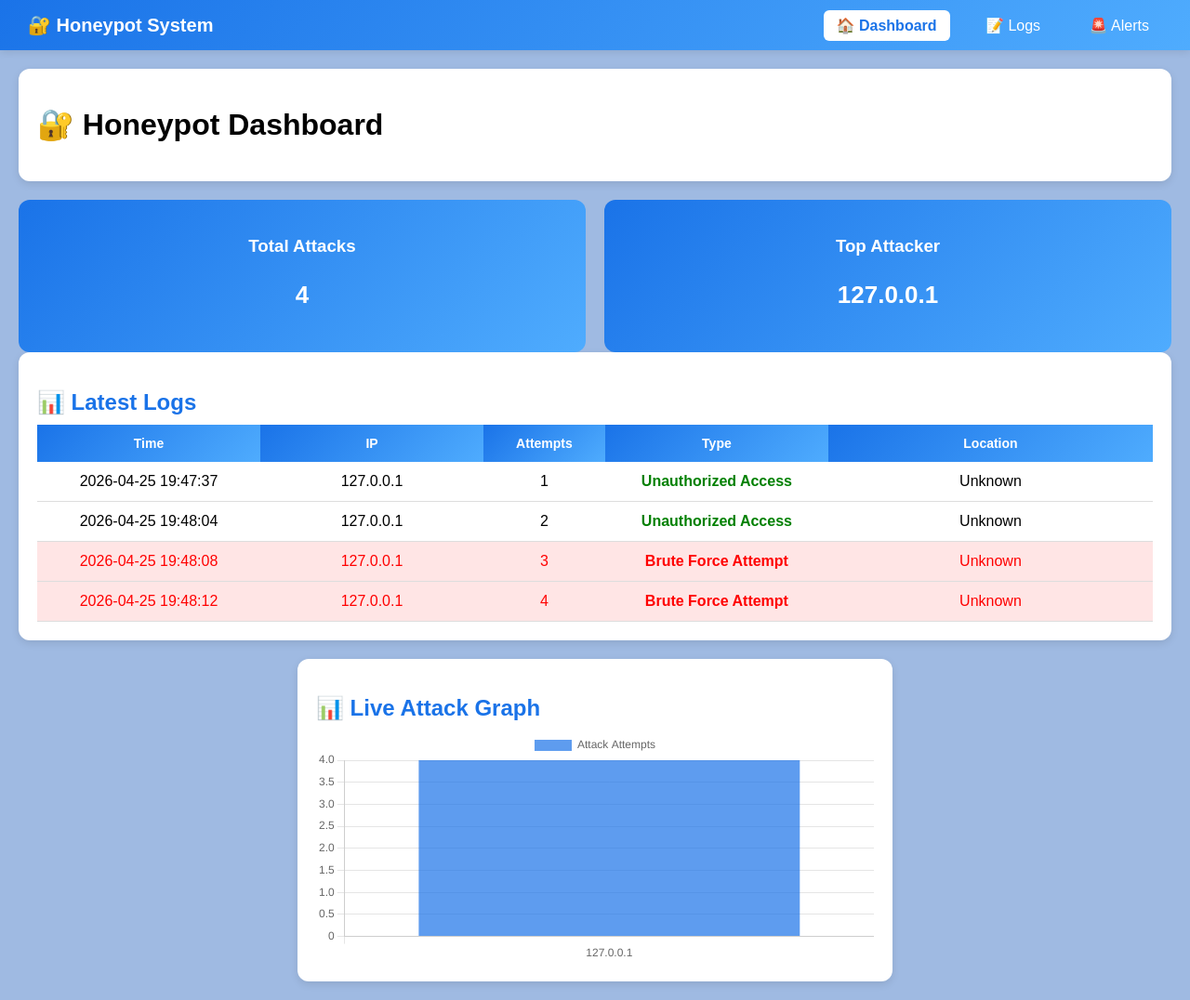
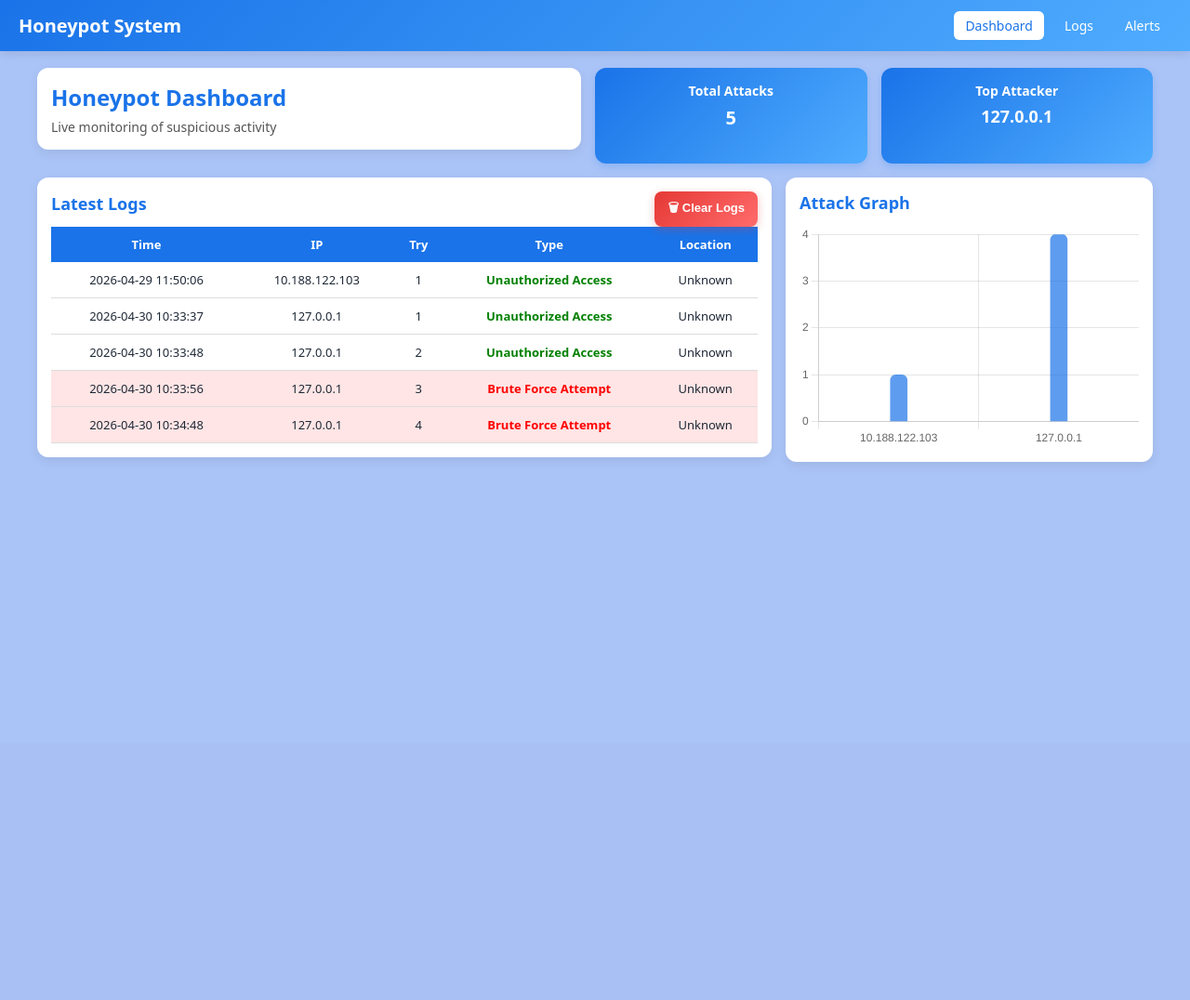
Before and after one commit to Syed2288/honeypot-project-ibm, a Flask app: page / in a window 1280 px wide. Shown: the whole page at 93% size. After the commit the page ends 497 px from the top, so only its background shows below. Run offline with Flask 3, Linux system fonts and the light colour scheme; data that the repository does not hold is empty.

Commit message:
updated project changes

```diff
--- a/static/style.css
+++ b/static/style.css
@@ -1,18 +1,20 @@
 body {
-    font-family: Arial;
-    background: #9fbae2;
+    font-family: system-ui, "Segoe UI Emoji", "Apple Color Emoji", "Noto Color Emoji", Arial, sans-serif;
+    background: hwb(220 65% 3% / 0.938);
     margin: 0;
+    padding: 0;
+    color: #1f2937;
 }
 
-/* ================= NAVBAR ================= */
+/* NAVBAR */
 .navbar {
     display: flex;
     justify-content: space-between;
     align-items: center;
     background: linear-gradient(135deg, #1a73e8, #4facfe);
-    padding: 15px 30px;
+    padding: 12px 20px;
     color: white;
-    box-shadow: 0px 2px 8px rgba(0,0,0,0.1);
+    box-shadow: 0 3px 10px rgba(0, 0, 0, 0.1);
 }
 
 .nav-left {
@@ -20,114 +22,151 @@ body {
     font-weight: bold;
 }
 
+.nav-right {
+    display: flex;
+    gap: 10px;
+    flex-wrap: wrap;
+}
+
 .nav-right a {
     color: white;
-    margin-left: 20px;
     text-decoration: none;
-    font-weight: 500;
-    padding: 8px 14px;
+    padding: 6px 12px;
     border-radius: 6px;
+    font-size: 14px;
+    display: flex;
+    align-items: center;
+    gap: 6px;
     transition: 0.3s;
 }
 
-/* Hover effect */
-.nav-right a:hover {
-    background: rgba(255,255,255,0.2);
-}
-
-/* Active page */
+.nav-right a:hover,
 .nav-right a.active {
     background: white;
     color: #1a73e8;
+}
+
+/* CONTAINER */
+.container {
+    max-width: 1200px;
+    margin: 18px auto;
+    padding: 0 15px 20px;
+}
+
+/* TOP SECTION */
+.top-section {
+    display: grid;
+    grid-template-columns: 2fr 1fr 1fr;
+    gap: 15px;
+    margin-bottom: 15px;
+}
+
+/* CARD */
+.card {
+    background: white;
+    padding: 15px;
+    border-radius: 12px;
+    box-shadow: 0 4px 12px rgba(0, 0, 0, 0.08);
+    margin-bottom: 15px;
+}
+
+/* TITLE CARD */
+.title-card h1,
+.title-card h2 {
+    margin: 0;
+    color: #1a73e8;
+}
+
+.title-card h1 {
+    font-size: 26px;
+}
+
+.title-card h2 {
+    font-size: 24px;
+}
+
+.title-card p {
+    margin: 6px 0 0;
+    font-size: 14px;
+    color: #555;
+}
+
+/* STATS */
+.stats {
+    display: flex;
+    gap: 15px;
+    margin-bottom: 15px;
+}
+
+.stat-box {
+    background: linear-gradient(135deg, #1a73e8, #4facfe);
+    color: white;
+    border-radius: 12px;
+    padding: 15px;
+    text-align: center;
+    box-shadow: 0 4px 10px rgba(26, 115, 232, 0.2);
+}
+
+.stat-box h3 {
+    margin: 0 0 6px;
+    font-size: 14px;
+}
+
+.stat-box p {
+    margin: 0;
+    font-size: 20px;
+    font-weight: bold;
+    color: white;
+    word-break: break-word;
+}
+
+/* GRID */
+.dashboard-grid {
+    display: grid;
+    grid-template-columns: 2fr 1fr;
+    gap: 15px;
+    align-items: start;
+}
+
+/* SECTION TITLE */
+.section-title {
+    margin: 0 0 12px;
+    color: #1a73e8;
+    font-size: 18px;
     font-weight: bold;
 }
 
-/* ================= CONTAINER ================= */
-.container {
-    padding: 20px;
+/* TABLE */
+.table-wrapper {
+    overflow-x: auto;
 }
 
-/* ================= CARDS ================= */
-.card {
-    background: white;
-    padding: 20px;
-    margin-bottom: 20px;
-    border-radius: 12px;
-    box-shadow: 0px 3px 8px rgba(0,0,0,0.1);
-}
-
-/* ================= STATS ================= */
-.stats {
-    display: flex;
-    gap: 20px;
-}
-
-.stat-box {
-    flex: 1;
-    background: linear-gradient(135deg, #1a73e8, #4facfe);
-    color: white;
-    padding: 20px;
-    border-radius: 12px;
-    text-align: center;
-    transition: 0.3s;
-}
-
-.stat-box:hover {
-    transform: translateY(-5px);
-}
-
-.stat-box p {
-    font-size: 26px;
-    font-weight: bold;
-}
-
-/* ================= SECTION TITLE ================= */
-.section-title {
-    display: flex;
-    align-items: center;
-    gap: 10px;
-    color: #1a73e8;
-    margin-bottom: 10px;
-}
-
-/* ================= TABLE ================= */
 table {
     width: 100%;
     border-collapse: collapse;
-    table-layout: fixed;
+    font-size: 13px;
     background: white;
 }
 
-/* COLUMN WIDTHS */
-th:nth-child(1), td:nth-child(1) { width: 20%; }
-th:nth-child(2), td:nth-child(2) { width: 20%; }
-th:nth-child(3), td:nth-child(3) { width: 10%; }
-th:nth-child(4), td:nth-child(4) { width: 20%; }
-th:nth-child(5), td:nth-child(5) { width: 30%; }
-
-/* HEADER */
 th {
-    background: linear-gradient(135deg, #1a73e8, #4facfe);
+    background: #1a73e8;
     color: white;
-    padding: 12px;
+    padding: 10px;
     text-align: center;
-    font-size: 14px;
 }
 
-/* DATA */
 td {
-    padding: 12px;
+    padding: 10px;
+    text-align: center;
     border-bottom: 1px solid #ddd;
-    text-align: center;
-    word-wrap: break-word;
+    word-break: break-word;
 }
 
-/* ROW HOVER */
-tr:hover {
-    background: #f1f7ff;
+tr:hover td {
+    background: #f4f8ff;
 }
 
-/* ================= STATUS COLORS ================= */
+/* STATUS */
 .safe {
     color: green;
     font-weight: bold;
@@ -138,11 +177,141 @@ tr:hover {
     font-weight: bold;
 }
 
-/* ALERT ROW */
-.danger {
-    background: #ffe5e5;
-    color: red;
+.danger td {
+    background: #ffe5e5 !important;
 }
+
+/* CHART */
+.chart-container {
+    position: relative;
+    width: 100%;
+    height: 240px;
+}
+
 #attackChart {
-    max-height: 250px;
+    width: 100% !important;
+    height: 100% !important;
 }
+
+/* RESPONSIVE */
+@media (max-width: 900px) {
+    .top-section {
+        grid-template-columns: 1fr;
+    }
+
+    .dashboard-grid {
+        grid-template-columns: 1fr;
+    }
+
+    .stats {
+        flex-direction: column;
+    }
+}
+
+@media (max-width: 768px) {
+    .navbar {
+        flex-direction: column;
+        align-items: flex-start;
+        gap: 10px;
+        padding: 14px 16px;
+    }
+
+    .nav-right {
+        width: 100%;
+        gap: 8px;
+    }
+
+    .nav-right a {
+        font-size: 13px;
+        padding: 6px 10px;
+    }
+
+    .container {
+        padding: 0 10px 15px;
+        margin: 14px auto;
+    }
+
+    .card {
+        padding: 12px;
+    }
+
+    .title-card h1 {
+        font-size: 22px;
+    }
+
+    .title-card h2 {
+        font-size: 20px;
+    }
+
+    .section-title {
+        font-size: 16px;
+    }
+
+    th,
+    td {
+        font-size: 12px;
+        padding: 8px;
+    }
+
+    .chart-container {
+        height: 220px;
+    }
+}
+/* ALERT HEADER */
+.alert-header {
+    display: flex;
+    justify-content: space-between;
+    align-items: center;
+    flex-wrap: wrap;
+}
+
+.alert-header h2 {
+    margin: 0;
+    color: #dc2626;
+}
+
+.alert-header p {
+    margin: 4px 0 0;
+    color: #555;
+    font-size: 14px;
+
+
+}
+
+/* ALERT COUNT BADGE */
+.alert-count {
+    background: #dc2626;
+    color: white;
+    padding: 8px 14px;
+    border-radius: 20px;
+    font-weight: bold;
+    font-size: 14px;
+    box-shadow: 0 3px 10px rgba(220, 38, 38, 0.3);
+}
+/* LOG HEADER (for button + title alignment) */
+.log-header {
+    display: flex;
+    justify-content: space-between;
+    align-items: center;
+    flex-wrap: wrap;
+    gap: 10px;
+}
+
+/* CLEAR LOG BUTTON */
+.clear-btn {
+    background: linear-gradient(135deg, #e53935, #ff6b6b);
+    color: white;
+    border: none;
+    padding: 8px 14px;
+    border-radius: 8px;
+    cursor: pointer;
+    font-size: 13px;
+    font-weight: bold;
+    box-shadow: 0 3px 10px rgba(229, 57, 53, 0.3);
+    transition: 0.3s;
+}
+
+.clear-btn:hover {
+    background: #c62828;
+    transform: scale(1.05);
+}
--- a/templates/index.html
+++ b/templates/index.html
@@ -1,36 +1,31 @@
 <!DOCTYPE html>
-<html>
+<html lang="en">
 <head>
+    <meta charset="UTF-8">
+    <meta name="viewport" content="width=device-width, initial-scale=1.0">
     <title>Honeypot Dashboard</title>
-
-    <!-- CSS -->
     <link rel="stylesheet" href="/static/style.css">
 </head>
 <body>
 
-<!-- NAVBAR -->
 <div class="navbar">
-    <div class="nav-left">
-        🔐 Honeypot System
-    </div>
+    <div class="nav-left">Honeypot System</div>
 
     <div class="nav-right">
-        <a href="/" class="{% if request.path == '/' %}active{% endif %}">🏠 Dashboard</a>
-        <a href="/logs" class="{% if request.path == '/logs' %}active{% endif %}">📝 Logs</a>
-        <a href="/alerts" class="{% if request.path == '/alerts' %}active{% endif %}">🚨 Alerts</a>
+        <a href="/" class="{% if request.path == '/' %}active{% endif %}">Dashboard</a>
+        <a href="/logs" class="{% if request.path == '/logs' %}active{% endif %}"> Logs</a>
+        <a href="/alerts" class="{% if request.path == '/alerts' %}active{% endif %}"> Alerts</a>
     </div>
 </div>
 
-<!-- MAIN CONTAINER -->
 <div class="container">
 
-    <!-- TITLE -->
-    <div class="card">
-        <h1>🔐 Honeypot Dashboard</h1>
+    <div class="top-section">
+        <div class="card title-card">
+            <h2> Honeypot Dashboard</h2>
+            <p>Live monitoring of suspicious activity</p>
         </div>
 
-    <!-- STATS -->
-    <div class="stats">
         <div class="stat-box">
             <h3>Total Attacks</h3>
             <p>{{ total_attacks }}</p>
@@ -38,24 +33,36 @@
 
         <div class="stat-box">
             <h3>Top Attacker</h3>
-            <p>{{ top_attacker }}</p>
+            <p style="font-size:18px;">{{ top_attacker }}</p>
         </div>
     </div>
 
-    <!-- LOG TABLE -->
+    <div class="dashboard-grid">
         <div class="card">
-        <h2 class="section-title">📊 Latest Logs</h2>
+            <div class="log-header">
+                <h3 class="section-title"> Latest Logs</h3>
 
+                <form action="/clear_logs" method="POST">
+                    <button type="submit" class="clear-btn"
+                        onclick="return confirm('Are you sure you want to clear all logs?')">
+                        🗑 Clear Logs
+                    </button>
+                </form>
+            </div>
+
+            <div class="table-wrapper">
                 <table>
+                    <thead>
                         <tr>
                             <th>Time</th>
                             <th>IP</th>
-                <th>Attempts</th>
+                            <th>Try</th>
                             <th>Type</th>
                             <th>Location</th>
                         </tr>
-
-            {% for log in logs %}
+                    </thead>
+                    <tbody>
+                        {% for log in logs[:5] %}
                         <tr class="{% if log.attempts >= 3 %}danger{% endif %}">
                             <td>{{ log.timestamp }}</td>
                             <td>{{ log.ip }}</td>
@@ -66,20 +73,22 @@
                             <td>{{ log.location }}</td>
                         </tr>
                         {% endfor %}
+                    </tbody>
                 </table>
             </div>
+        </div>
 
-    <!-- 📊 SMALL GRAPH -->
-    <div class="card" style="max-width: 600px; margin: auto;">
-        <h2 class="section-title">📊 Live Attack Graph</h2>
+        <div class="card">
+            <h3 class="section-title"> Attack Graph</h3>
+            <div class="chart-container">
                 <canvas id="attackChart"></canvas>
+            </div>
+        </div>
     </div>
 
 </div>
 
-<!-- Chart.js -->
 <script src="https://cdn.jsdelivr.net/npm/chart.js"></script>
-
 <script>
 let chart;
 
@@ -91,25 +100,34 @@ async function loadChart() {
         const labels = Object.keys(data);
         const values = Object.values(data);
 
-        const ctx = document.getElementById("attackChart");
+        const ctx = document.getElementById("attackChart").getContext("2d");
 
-        if (chart) {
-            chart.destroy();
-        }
+        if (chart) chart.destroy();
 
         chart = new Chart(ctx, {
             type: "bar",
             data: {
                 labels: labels,
                 datasets: [{
-                    label: "Attack Attempts",
+                    label: "Attacks",
                     data: values,
-                    backgroundColor: "rgba(26, 115, 232, 0.7)"
+                    backgroundColor: "rgba(26, 115, 232, 0.7)",
+                    borderRadius: 6,
+                    barThickness: 18
                 }]
             },
             options: {
                 responsive: true,
-                maintainAspectRatio: false
+                maintainAspectRatio: false,
+                plugins: {
+                    legend: { display: false }
+                },
+                scales: {
+                    y: {
+                        beginAtZero: true,
+                        ticks: { stepSize: 1 }
+                    }
+                }
             }
         });
 
@@ -118,10 +136,7 @@ async function loadChart() {
     }
 }
 
-// first load
 loadChart();
-
-// auto refresh every 5 sec
 setInterval(loadChart, 5000);
 </script>
 
```
Also changed, not shown: backend/logs.json (+14 -4 lines), templates/alerts.html (+32 -13 lines), templates/logs.html (+18 -14 lines). Lines whose indentation alone changed are shown as unchanged.
